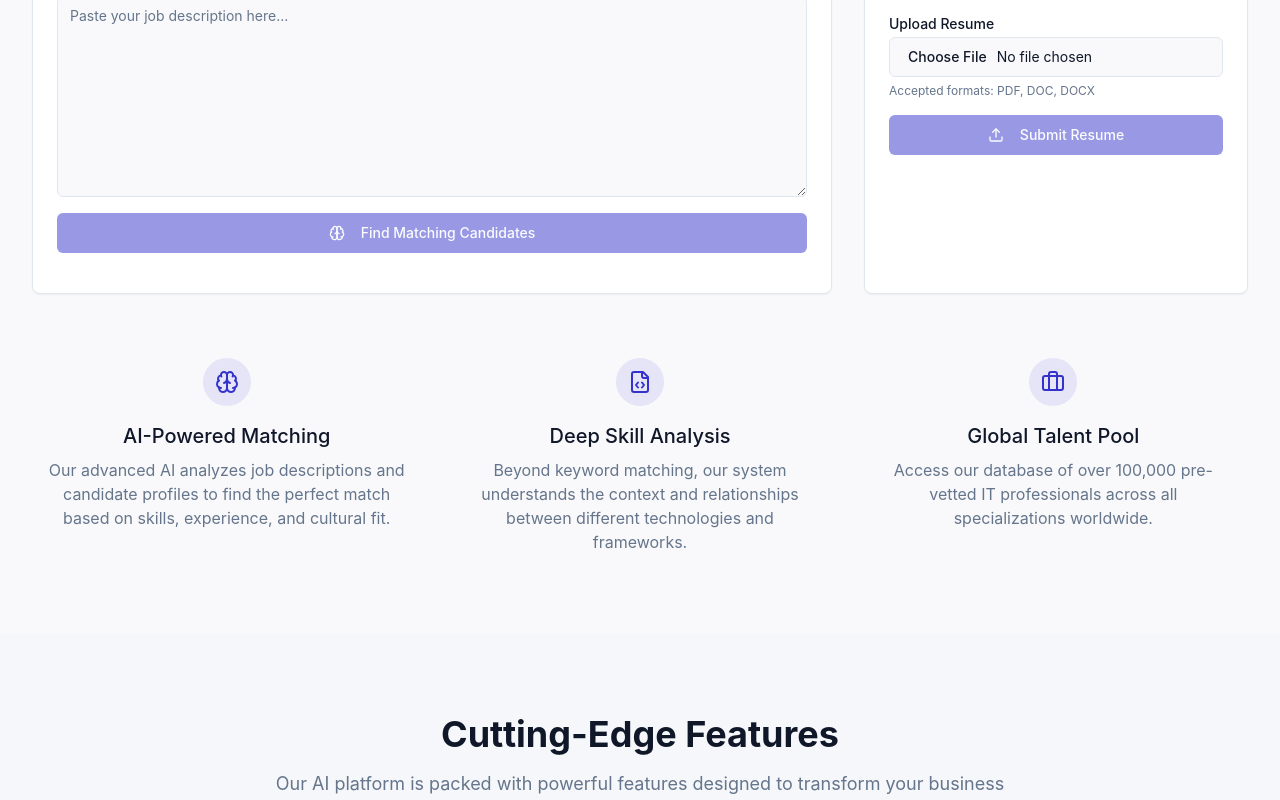
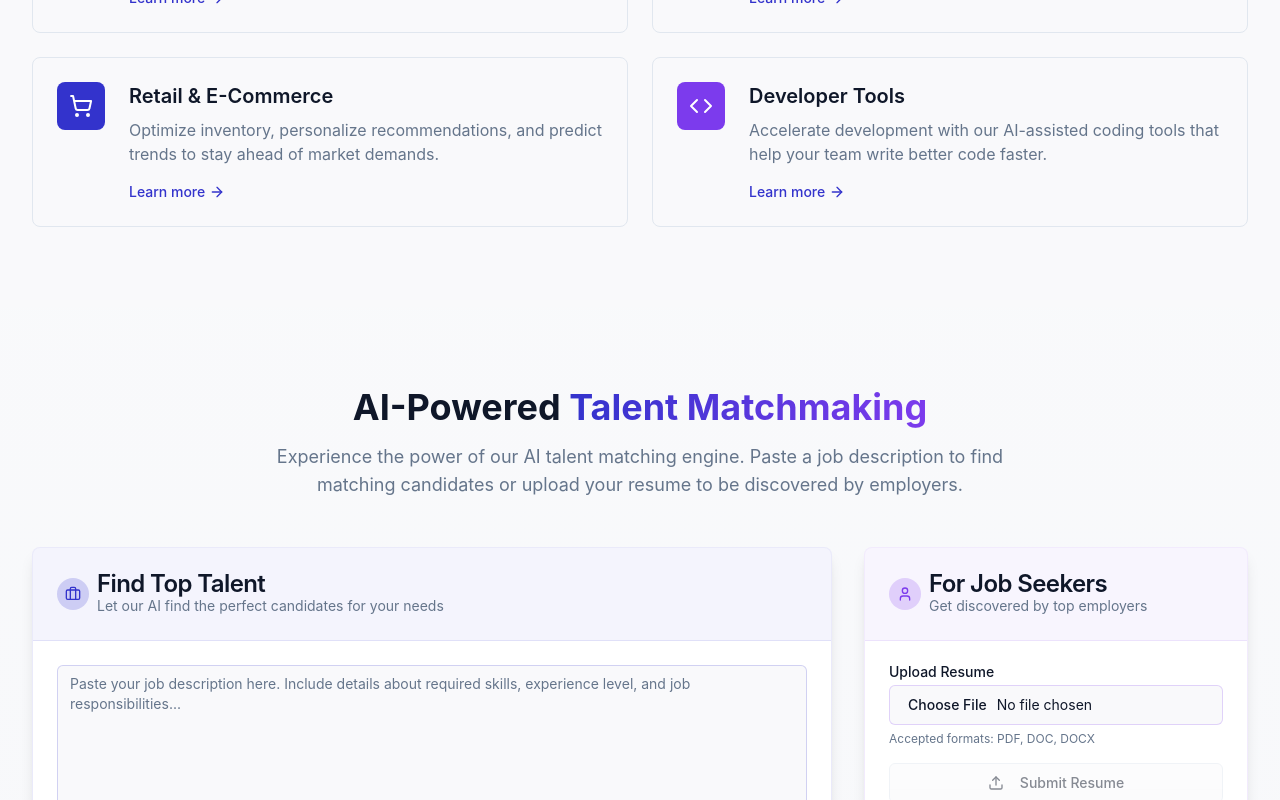
Before and after one commit to AdeptAIPro/adept-website-builder, a React (Vite) app: page / in a window 1280 px wide. Shown: the part 2260-3060 px from the top of the page. Built offline with nearby package versions, Linux system fonts and the light colour scheme.

Commit message:
Refactor: Replicate homepage and enhance talent matchmaking
Replicate the current homepage design and enhance the talent matchmaking feature.

```diff
--- a/src/components/TalentMatchmakingPreview.tsx
+++ b/src/components/TalentMatchmakingPreview.tsx
@@ -4,15 +4,24 @@ import { toast } from "@/hooks/use-toast";
 import { Textarea } from "@/components/ui/textarea";
 import { Button } from "@/components/ui/button";
 import { Card, CardContent, CardDescription, CardHeader, CardTitle } from "@/components/ui/card";
-import { Tabs, TabsContent, TabsList, TabsTrigger } from "@/components/ui/tabs";
 import { Input } from "@/components/ui/input";
-import { Form, FormControl, FormDescription, FormField, FormItem, FormLabel } from "@/components/ui/form";
-import { useForm } from "react-hook-form";
 import { Table, TableBody, TableCell, TableHead, TableHeader, TableRow } from "@/components/ui/table";
-import { ArrowRight, Brain, Search, Upload, User, Check, Briefcase, FileCode } from 'lucide-react';
+import { ArrowRight, Brain, Upload, User, Check, Briefcase, FileCode } from 'lucide-react';
 import { Link } from 'react-router-dom';
 import { useAuth } from '@/contexts/AuthContext';
 import { talentApi } from '@/services/api';
+
+const Label = React.forwardRef<
+  HTMLLabelElement,
+  React.LabelHTMLAttributes<HTMLLabelElement>
+>(({ className, ...props }, ref) => (
+  <label
+    ref={ref}
+    className={`text-sm font-medium leading-none peer-disabled:cursor-not-allowed peer-disabled:opacity-70 ${className}`}
+    {...props}
+  />
+));
+Label.displayName = "Label";
 
 const TalentMatchmakingPreview: React.FC = () => {
   const [jobDescription, setJobDescription] = useState<string>("");
@@ -21,7 +30,6 @@ const TalentMatchmakingPreview: React.FC = () => {
   const [showLimited, setShowLimited] = useState<boolean>(false);
   const [resumeFile, setResumeFile] = useState<File | null>(null);
   const { isAuthenticated } = useAuth();
-  const form = useForm();
 
   // Sample mock data for candidates
   const mockCandidates = [
@@ -147,7 +155,7 @@ const TalentMatchmakingPreview: React.FC = () => {
   };
 
   return (
-    <section className="py-16 bg-background border-t">
+    <section id="talent-matching" className="py-20 bg-gradient-to-b from-background to-muted/30">
       <div className="container mx-auto px-4 sm:px-6 lg:px-8">
         <div className="text-center mb-12">
           <h2 className="text-3xl md:text-4xl font-bold mb-4">
@@ -161,28 +169,35 @@ const TalentMatchmakingPreview: React.FC = () => {
         <div className="grid md:grid-cols-3 gap-8">
           {/* Job Description Input Section */}
           <div className="md:col-span-2">
-            <Card className="h-full">
-              <CardHeader>
+            <Card className="h-full shadow-lg border-primary/10 overflow-hidden">
+              <CardHeader className="bg-primary/5 border-b border-primary/10">
+                <div className="flex items-center gap-2">
+                  <div className="h-8 w-8 rounded-full bg-primary/20 flex items-center justify-center">
+                    <Briefcase className="h-4 w-4 text-primary" />
+                  </div>
+                  <div>
                     <CardTitle>Find Top Talent</CardTitle>
                     <CardDescription>
-                  Paste your job description and let our AI find the perfect candidates
+                      Let our AI find the perfect candidates for your needs
                     </CardDescription>
+                  </div>
+                </div>
               </CardHeader>
-              <CardContent>
+              <CardContent className="pt-6">
                 <div className="mb-4">
                   <Textarea
-                    placeholder="Paste your job description here..."
-                    className="min-h-[200px] mb-4"
+                    placeholder="Paste your job description here. Include details about required skills, experience level, and job responsibilities..."
+                    className="min-h-[200px] mb-4 border-primary/20 focus-visible:ring-primary"
                     value={jobDescription}
                     onChange={(e) => setJobDescription(e.target.value)}
                   />
                   <Button
                     onClick={handleAnalyzeClick}
                     disabled={isAnalyzing || !jobDescription.trim()}
-                    className="w-full"
+                    className="w-full group transition-all"
                   >
-                    <Brain className="mr-2 h-4 w-4" />
-                    {isAnalyzing ? "Analyzing..." : "Find Matching Candidates"}
+                    <Brain className="mr-2 h-4 w-4 group-hover:animate-pulse" />
+                    {isAnalyzing ? "Analyzing with AI..." : "Find Matching Candidates"}
                   </Button>
                 </div>
               </CardContent>
@@ -191,14 +206,21 @@ const TalentMatchmakingPreview: React.FC = () => {
 
           {/* Resume Upload Section */}
           <div>
-            <Card className="h-full">
-              <CardHeader>
+            <Card className="h-full shadow-lg border-accent/10 overflow-hidden">
+              <CardHeader className="bg-accent/5 border-b border-accent/10">
+                <div className="flex items-center gap-2">
+                  <div className="h-8 w-8 rounded-full bg-accent/20 flex items-center justify-center">
+                    <User className="h-4 w-4 text-accent" />
+                  </div>
+                  <div>
                     <CardTitle>For Job Seekers</CardTitle>
                     <CardDescription>
-                  Upload your resume to get discovered by employers
+                      Get discovered by top employers
                     </CardDescription>
+                  </div>
+                </div>
               </CardHeader>
-              <CardContent>
+              <CardContent className="pt-6">
                 <div className="flex flex-col space-y-4">
                   <div className="grid w-full max-w-sm items-center gap-1.5">
                     <Label htmlFor="resume">Upload Resume</Label>
@@ -208,14 +230,20 @@ const TalentMatchmakingPreview: React.FC = () => {
                         type="file"
                         accept=".pdf,.doc,.docx"
                         onChange={handleFileChange}
+                        className="border-accent/20 focus-visible:ring-accent"
                       />
                     </div>
                     <p className="text-xs text-muted-foreground">
                       Accepted formats: PDF, DOC, DOCX
                     </p>
                   </div>
-                  <Button onClick={handleResumeSubmit} disabled={!resumeFile}>
-                    <Upload className="mr-2 h-4 w-4" />
+                  <Button
+                    onClick={handleResumeSubmit}
+                    disabled={!resumeFile}
+                    className="group"
+                    variant="outline"
+                  >
+                    <Upload className="mr-2 h-4 w-4 group-hover:translate-y-[-2px] transition-transform" />
                     Submit Resume
                   </Button>
                 </div>
@@ -227,16 +255,21 @@ const TalentMatchmakingPreview: React.FC = () => {
         {/* Results Section */}
         {showLimited && (
           <div className="mt-12">
-            <Card>
-              <CardHeader>
+            <Card className="shadow-lg overflow-hidden border-primary/10">
+              <CardHeader className="bg-primary/5 border-b border-primary/10">
                 <div className="flex items-center justify-between">
+                  <div className="flex items-center gap-2">
+                    <div className="h-8 w-8 rounded-full bg-primary/20 flex items-center justify-center">
+                      <Check className="h-4 w-4 text-primary" />
+                    </div>
                     <div>
                       <CardTitle>Top Matching Candidates</CardTitle>
                       <CardDescription>
                         AI-matched candidates based on your job description
                       </CardDescription>
                     </div>
-                  <Button variant="outline" asChild>
+                  </div>
+                  <Button variant="outline" asChild className="hidden sm:flex">
                     <Link to="/dashboard/talent">
                       View All Insights
                       <ArrowRight className="ml-2 h-4 w-4" />
@@ -244,22 +277,22 @@ const TalentMatchmakingPreview: React.FC = () => {
                   </Button>
                 </div>
               </CardHeader>
-              <CardContent>
+              <CardContent className="p-0">
                 <div className="overflow-x-auto">
                   <Table>
-                    <TableHeader>
+                    <TableHeader className="bg-muted/30">
                       <TableRow>
-                        <TableHead>Match</TableHead>
+                        <TableHead className="w-[90px]">Match</TableHead>
                         <TableHead>Candidate</TableHead>
-                        <TableHead>Experience</TableHead>
+                        <TableHead className="hidden md:table-cell">Experience</TableHead>
                         <TableHead>Skills</TableHead>
-                        <TableHead>Availability</TableHead>
-                        <TableHead>Details</TableHead>
+                        <TableHead className="hidden md:table-cell">Availability</TableHead>
+                        <TableHead className="w-[100px] text-right">Details</TableHead>
                       </TableRow>
                     </TableHeader>
                     <TableBody>
                       {candidates.slice(0, 3).map((candidate) => (
-                        <TableRow key={candidate.id}>
+                        <TableRow key={candidate.id} className="hover:bg-muted/20 transition-colors">
                           <TableCell>
                             <div className="flex flex-col items-center">
                               <span className="text-lg font-bold text-primary">{candidate.matchScore}%</span>
@@ -277,7 +310,7 @@ const TalentMatchmakingPreview: React.FC = () => {
                               <span className="text-xs text-muted-foreground">{candidate.position}</span>
                             </div>
                           </TableCell>
-                          <TableCell>{candidate.experience}</TableCell>
+                          <TableCell className="hidden md:table-cell">{candidate.experience}</TableCell>
                           <TableCell>
                             <div className="flex flex-wrap gap-1 max-w-xs">
                               {candidate.skills.slice(0, 2).map((skill: string, i: number) => (
@@ -295,9 +328,9 @@ const TalentMatchmakingPreview: React.FC = () => {
                               )}
                             </div>
                           </TableCell>
-                          <TableCell>{candidate.availability}</TableCell>
-                          <TableCell>
-                            <Button variant="ghost" size="sm" className="text-xs">
+                          <TableCell className="hidden md:table-cell">{candidate.availability}</TableCell>
+                          <TableCell className="text-right">
+                            <Button variant="ghost" size="sm" className="text-xs hover:bg-primary/10 hover:text-primary">
                               {isAuthenticated ? (
                                 <Link to={`/dashboard/talent/candidates/${candidate.id}`}>View</Link>
                               ) : (
@@ -312,12 +345,12 @@ const TalentMatchmakingPreview: React.FC = () => {
                 </div>
 
                 {/* Blurred preview of remaining candidates */}
-                <div className="mt-4 relative overflow-hidden">
+                <div className="relative overflow-hidden">
                   <div className={`${!isAuthenticated ? "blur-sm" : ""}`}>
                     <Table>
                       <TableBody>
                         {candidates.slice(3, 5).map((candidate) => (
-                          <TableRow key={candidate.id}>
+                          <TableRow key={candidate.id} className="hover:bg-muted/20 transition-colors">
                             <TableCell>
                               <div className="flex flex-col items-center">
                                 <span className="text-lg font-bold text-primary">{candidate.matchScore}%</span>
@@ -335,7 +368,7 @@ const TalentMatchmakingPreview: React.FC = () => {
                                 <span className="text-xs text-muted-foreground">{candidate.position}</span>
                               </div>
                             </TableCell>
-                            <TableCell>{candidate.experience}</TableCell>
+                            <TableCell className="hidden md:table-cell">{candidate.experience}</TableCell>
                             <TableCell>
                               <div className="flex flex-wrap gap-1 max-w-xs">
                                 {candidate.skills.slice(0, 2).map((skill: string, i: number) => (
@@ -353,9 +386,9 @@ const TalentMatchmakingPreview: React.FC = () => {
                                 )}
                               </div>
                             </TableCell>
-                            <TableCell>{candidate.availability}</TableCell>
-                            <TableCell>
-                              <Button variant="ghost" size="sm" className="text-xs">
+                            <TableCell className="hidden md:table-cell">{candidate.availability}</TableCell>
+                            <TableCell className="text-right">
+                              <Button variant="ghost" size="sm" className="text-xs hover:bg-primary/10 hover:text-primary">
                                 <Link to="/pricing">Unlock</Link>
                               </Button>
                             </TableCell>
@@ -366,11 +399,14 @@ const TalentMatchmakingPreview: React.FC = () => {
                   </div>
 
                   {!isAuthenticated && (
-                    <div className="absolute inset-0 flex items-center justify-center bg-background/50">
-                      <div className="text-center p-4">
+                    <div className="absolute inset-0 flex items-center justify-center bg-background/80 backdrop-blur-sm">
+                      <div className="text-center p-6 bg-card shadow-lg rounded-lg border border-primary/10 max-w-md">
+                        <div className="h-12 w-12 rounded-full bg-primary/10 mx-auto mb-4 flex items-center justify-center">
+                          <ArrowRight className="h-6 w-6 text-primary" />
+                        </div>
                         <h3 className="font-semibold text-lg mb-2">Unlock All Matches</h3>
-                        <p className="text-sm mb-4">Subscribe to view all candidates and detailed profiles</p>
-                        <Button asChild>
+                        <p className="text-sm mb-4 text-muted-foreground">Get full access to all candidate profiles, detailed skills analysis, and direct contact options</p>
+                        <Button asChild className="bg-primary hover:bg-primary/90">
                           <Link to="/pricing">
                             Upgrade Now
                             <ArrowRight className="ml-2 h-4 w-4" />
@@ -380,14 +416,24 @@ const TalentMatchmakingPreview: React.FC = () => {
                     </div>
                   )}
                 </div>
+
+                {/* Mobile CTA for smaller screens */}
+                <div className="p-4 sm:hidden">
+                  <Button variant="outline" asChild className="w-full">
+                    <Link to="/dashboard/talent">
+                      View All Insights
+                      <ArrowRight className="ml-2 h-4 w-4" />
+                    </Link>
+                  </Button>
+                </div>
               </CardContent>
             </Card>
           </div>
         )}
 
         {/* Features/Benefits Section */}
-        <div className="grid grid-cols-1 md:grid-cols-3 gap-6 mt-12">
-          <div className="flex flex-col items-center text-center p-4">
+        <div className="grid grid-cols-1 md:grid-cols-3 gap-6 mt-16">
+          <div className="flex flex-col items-center text-center p-6 bg-card border border-primary/10 rounded-lg shadow-sm hover:shadow transition-shadow">
             <div className="h-12 w-12 rounded-full bg-primary/10 flex items-center justify-center mb-4">
               <Brain className="h-6 w-6 text-primary" />
             </div>
@@ -397,7 +443,7 @@ const TalentMatchmakingPreview: React.FC = () => {
             </p>
           </div>
 
-          <div className="flex flex-col items-center text-center p-4">
+          <div className="flex flex-col items-center text-center p-6 bg-card border border-primary/10 rounded-lg shadow-sm hover:shadow transition-shadow">
             <div className="h-12 w-12 rounded-full bg-primary/10 flex items-center justify-center mb-4">
               <FileCode className="h-6 w-6 text-primary" />
             </div>
@@ -407,7 +453,7 @@ const TalentMatchmakingPreview: React.FC = () => {
             </p>
           </div>
 
-          <div className="flex flex-col items-center text-center p-4">
+          <div className="flex flex-col items-center text-center p-6 bg-card border border-primary/10 rounded-lg shadow-sm hover:shadow transition-shadow">
             <div className="h-12 w-12 rounded-full bg-primary/10 flex items-center justify-center mb-4">
               <Briefcase className="h-6 w-6 text-primary" />
             </div>
@@ -422,17 +468,4 @@ const TalentMatchmakingPreview: React.FC = () => {
   );
 };
 
-// Missing Label component definition
-const Label = React.forwardRef<
-  HTMLLabelElement,
-  React.LabelHTMLAttributes<HTMLLabelElement>
->(({ className, ...props }, ref) => (
-  <label
-    ref={ref}
-    className={`text-sm font-medium leading-none peer-disabled:cursor-not-allowed peer-disabled:opacity-70 ${className}`}
-    {...props}
-  />
-));
-Label.displayName = "Label";
-
 export default TalentMatchmakingPreview;
--- a/src/pages/Index.tsx
+++ b/src/pages/Index.tsx
@@ -16,9 +16,9 @@ const Index: React.FC = () => {
       <Navbar />
       <main className="flex-grow">
         <Hero />
+        <Features />
         <Solutions />
         <TalentMatchmakingPreview />
-        <Features />
         <Industries />
         <About />
         <Contact />
```
Also changed, not shown: src/services/api/talent.ts (+19 -5 lines). Lines whose indentation alone changed are shown as unchanged.
